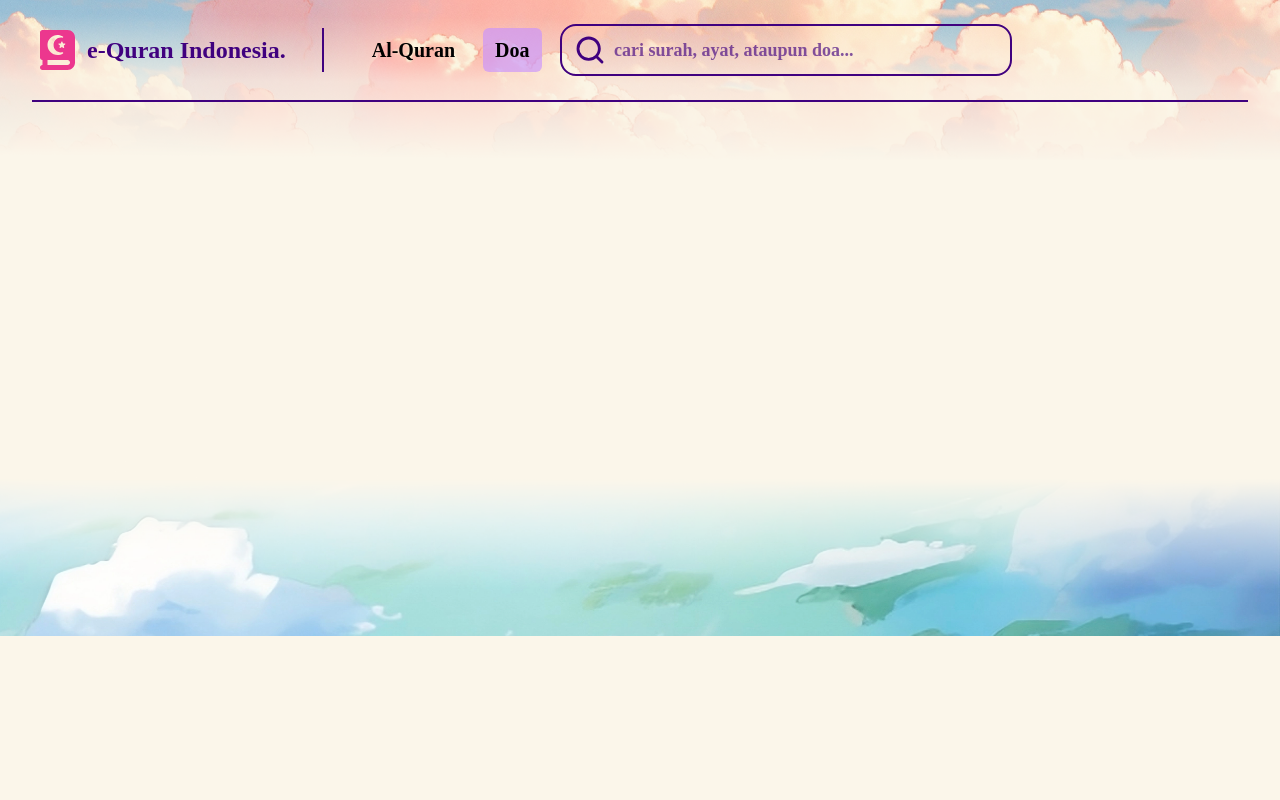
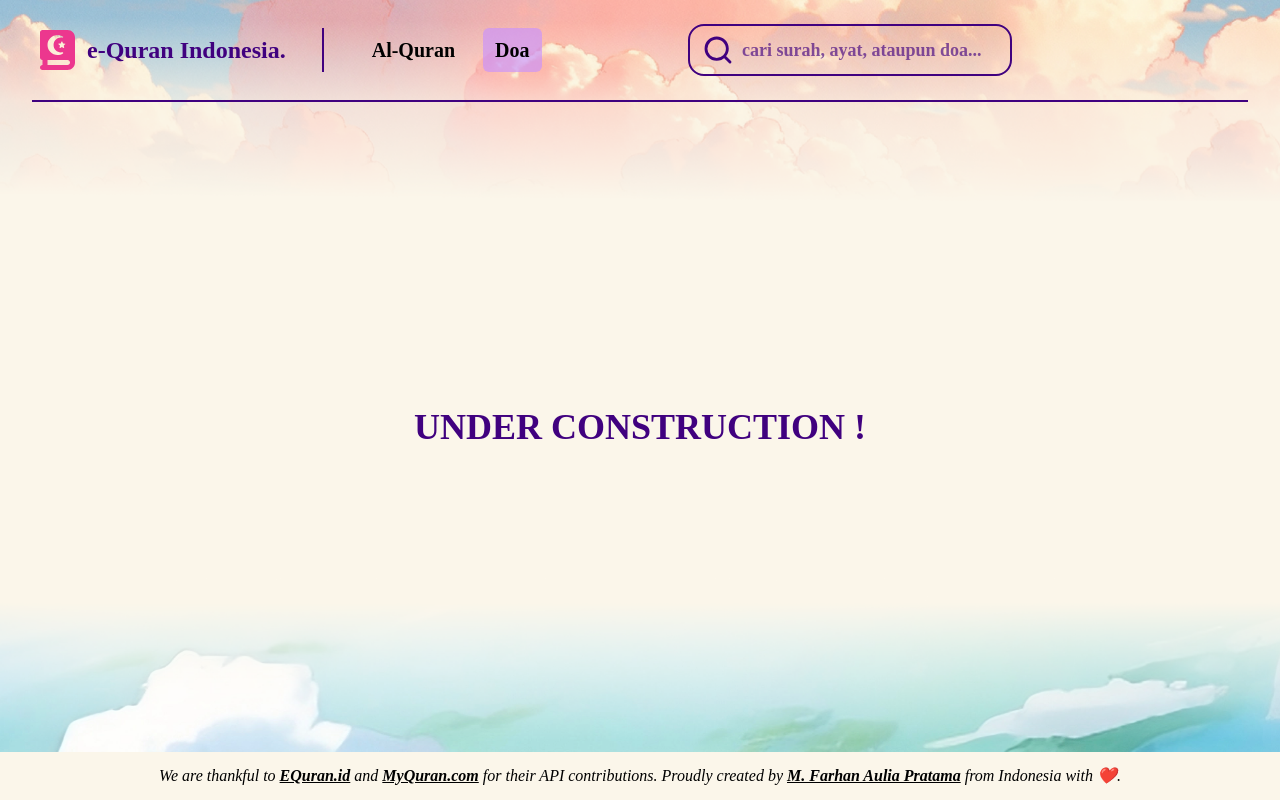
Before and after one commit to MFarhanZ1/mfarhanz1.github.io, a website: page src/pages/doa.html in a window 1280 px wide. Drawn offline with Linux system fonts and the light colour scheme; no server answers; a web font is replaced by a local one.

Commit message:
adding auto reload at first time launch, n undergoing doa page

```diff
--- a/src/js/alquran.js
+++ b/src/js/alquran.js
@@ -195,3 +195,8 @@ if (localStorage.getItem('qari') === null || localStorage.getItem('selectedQariI
 } else {
     listSelectQari.selectedIndex = localStorage.getItem('selectedQariIndex');
 }
+
+if (localStorage.getItem('isRefresh') === null) {
+    localStorage.setItem('isRefresh', true);
+    location.reload();
+}
--- a/src/pages/doa.html
+++ b/src/pages/doa.html
@@ -16,7 +16,7 @@
 		<meta name="robots" content="index, follow" />
 
 		<!-- external font -->
-		<link href='../css/fonts.css' rel='stylesheet' type='text/css'>
+		<link href="../css/fonts.css" rel="stylesheet" type="text/css" />
 
 		<!-- Website properties -->
 		<link
@@ -30,12 +30,17 @@
 		</title>
 	</head>
 	<body
-		class="bg-white-warm bg-cover bg-no-repeat"
+		class="bg-white-warm bg-cover bg-no-repeat flex flex-col h-screen justify-between"
 		style="background-image: url('../../assets/pngs/bg-body-2.png')"
 	>
+		<div>
+			<!-- header element -->
 			<header class="flex py-6 px-10 justify-between items-center">
 				<div class="flex gap-9">
-				<a class="flex items-center gap-3 cursor-pointer" href="./">
+					<a
+						class="flex items-center gap-3 cursor-pointer"
+						href="./al-quran.html"
+					>
 						<img
 							class="h-10"
 							src="../../assets/svgs/pink-solid_book-quran.svg"
@@ -54,19 +59,19 @@
 						<!-- Current: "bg-gray-900 text-white", Default: "text-gray-300 hover:bg-gray-700 hover:text-white" -->
 						<a
 							href="./al-quran.html"
+							aria-current="page"
 							class="text-black hover:underline rounded-md px-3 py-2 text-xl font-bold font-merriweather"
-						aria-current="page"
 							>Al-Quran</a
 						>
 						<a
 							href="./doa.html"
 							class="bg-antique-blue-0.64 text-black rounded-md px-3 py-2 text-xl font-bold font-merriweather"
-
 							>Doa</a
 						>
 					</nav>
 				</div>
 
+				<!-- search field -->
 				<div class="flex gap-5 items-center">
 					<div
 						class="flex items-center rounded-2xl border-2 border-antique-blue px-3 py-2 gap-2"
@@ -78,12 +83,14 @@
 						/>
 
 						<input
-						class="text-lg text-antique-blue font-semibold font-merriweather w-96 bg-transparent border-none focus:outline-none placeholder-antique-blue placeholder-opacity-65"
+							class="text-lg text-antique-blue font-semibold font-merriweather 2xl:w-96 w-64 bg-transparent border-none focus:outline-none placeholder-antique-blue placeholder-opacity-65"
 							type="text"
 							placeholder="cari surah, ayat, ataupun doa..."
 							id="search-field"
 						/>
 					</div>
+
+					<!-- information islamic -->
 					<marquee
 						class="text-antique-blue font-merriweather text-xl font-semibold underline max-w-52"
 						id="islamic-info"
@@ -94,8 +101,28 @@
 
 			<!-- divider stroke from header to content -->
 			<div class="h-0.5 bg-antique-blue mx-8"></div>
+		</div>
 
-		<aside></aside>
+		<h1 class="text-4xl font-merriweather font-bold flex w-full justify-center text-antique-blue">UNDER CONSTRUCTION !</h1>
+
+		<!-- footer element -->
+		<footer class="flex items-center justify-center h-12 bg-white-warm">
+			<p class="font-merriweather font-medium italic">
+				We are thankful to
+				<a class="underline font-bold" href="https://equran.id/apidev/v2"
+					>EQuran.id</a
+				>
+				and
+				<a class="underline font-bold" href="https://api.myquran.com/"
+					>MyQuran.com</a
+				>
+				for their API contributions. Proudly created by
+				<a class="underline font-bold" href="https://github.com/mfarhanz1"
+					>M. Farhan Aulia Pratama</a
+				>
+				from Indonesia with ❤️.
+			</p>
+		</footer>
 
 		<script src="../js/system.js"></script>
 	</body>
```
Also changed, not shown: src/pages/al-quran.html (+1 -0 lines), src/css/output.css. Lines whose indentation alone changed are shown as unchanged.
